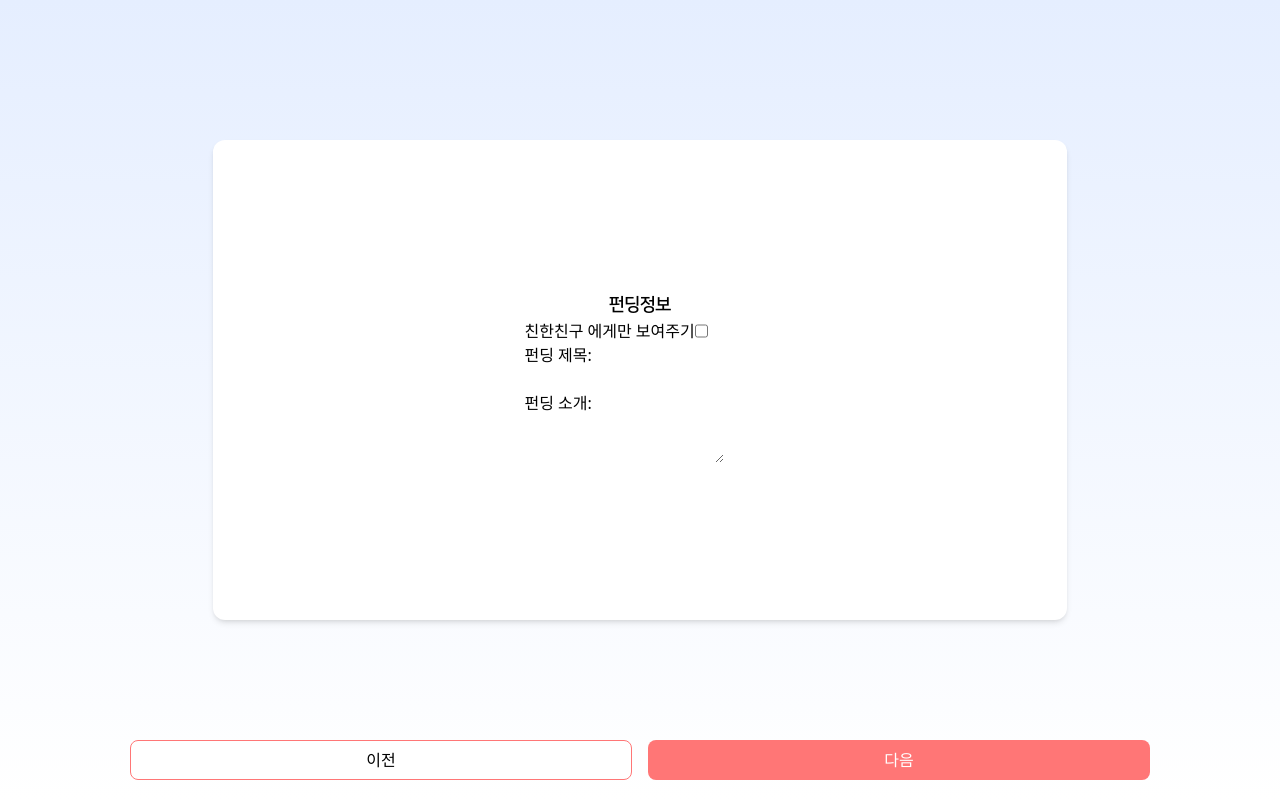
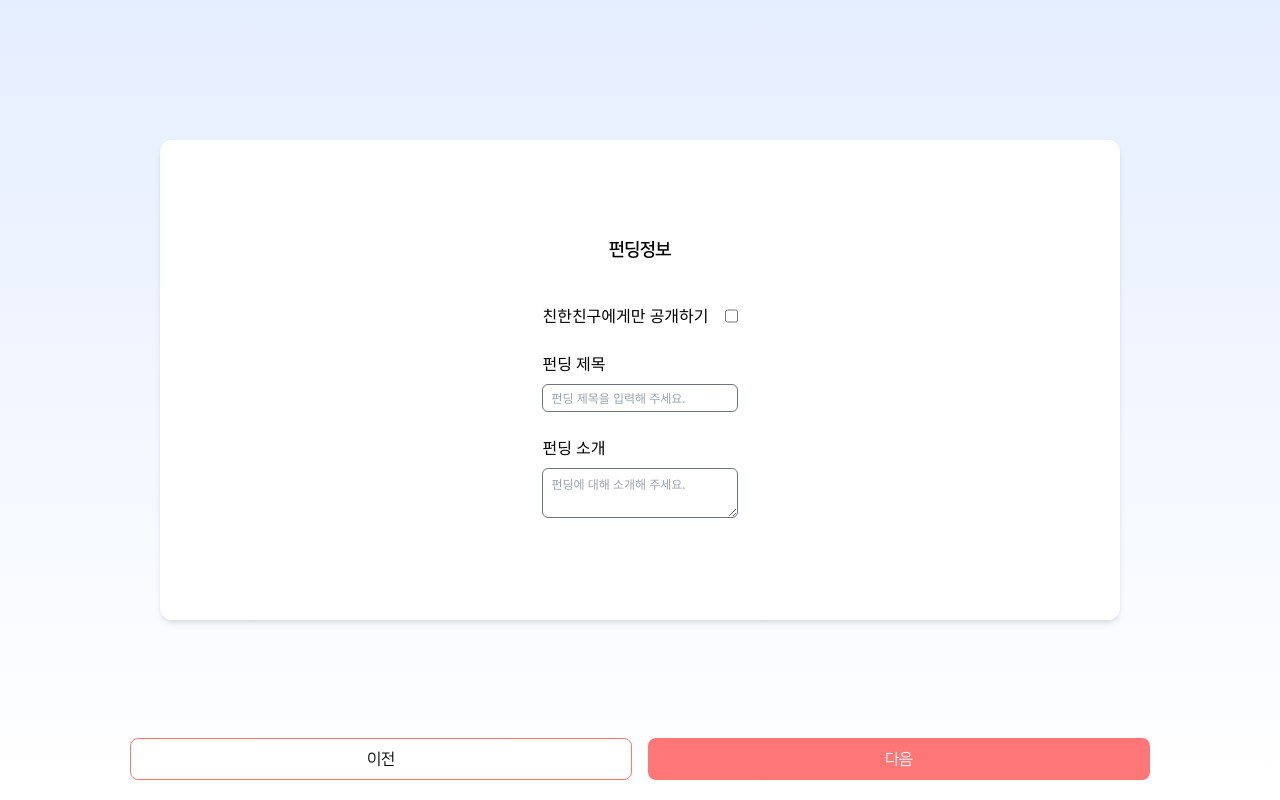
Before and after one commit to sun-mart-egg/funding-gift, a React (Vite) app in the folder FE/: page /make-funding-detail in a window 1280 px wide. Both pictures are taken after a click on the button "다음". Built offline with nearby package versions, Linux system fonts and the light colour scheme.

Commit message:
[FE][Design] #S10P22D201-154 #in-progress 펀딩 디테일 화면(펀딩 정보) 디자인 완료

```diff
--- a/FE/src/components/Funding/pages/MakeFundingDetail.jsx
+++ b/FE/src/components/Funding/pages/MakeFundingDetail.jsx
@@ -89,13 +89,15 @@ function MakeFundingDetail() {
         );
       case 1:
         return (
-          <div className="flex flex-col justify-center  ">
-            <div>
-              <p className="text-center font-cusFont2 text-lg">펀딩정보</p>
+          <div className="text-md flex flex-col  justify-center">
+            <div id="card-title">
+              <p className="mb-10 text-center font-cusFont2 text-lg">
+                펀딩정보
+              </p>
             </div>
-            <div className="">
-              <div className="flex">
-                <p>친한친구 에게만 보여주기</p>
+            <div id="card-content">
+              <div id="is-bestfriend" className="mb-6 flex">
+                <p className="mr-4 ">친한친구에게만 공개하기</p>
                 <input
                   type="checkbox"
                   name="bestFriend"
@@ -104,20 +106,28 @@ function MakeFundingDetail() {
                   className="p-4"
                 />
               </div>
-              <p>펀딩 제목:</p>
+              <div id="funding-title" className="mb-6">
+                <p>펀딩 제목</p>
                 <input
                   type="text"
                   name="title"
                   value={formData.title}
+                  placeholder="펀딩 제목을 입력해 주세요."
                   onChange={handleInputChange}
+                  className="mt-2 h-7 w-full rounded-md border  border-gray-500 p-2 text-xs placeholder:text-xs"
                 />
-              <p>펀딩 소개:</p>
+              </div>
+              <div id="funding-detail">
+                <p>펀딩 소개</p>
                 <textarea
                   type="text"
                   name="intro"
                   value={formData.intro}
                   onChange={handleInputChange}
+                  placeholder="펀딩에 대해 소개해 주세요."
+                  className="mt-2  w-full rounded-md border  border-gray-500 p-2 text-xs placeholder:text-xs"
                 />
+              </div>
             </div>
           </div>
         );
@@ -218,7 +228,7 @@ function MakeFundingDetail() {
     >
       <div
         id="makeCard"
-        className="mb-10 flex h-3/5 w-2/3 flex-col items-center justify-center rounded-xl bg-white p-4 shadow-md"
+        className="mb-10 flex h-3/5 w-[75%] flex-col items-center justify-center rounded-xl bg-white p-4 shadow-md"
       >
         <div id="contentSection">{renderContent()}</div>
       </div>
@@ -232,14 +242,14 @@ function MakeFundingDetail() {
               <button
                 onClick={handlePrev}
                 style={{ width: "calc(40% - 10px)" }} // 버튼 너비 조정
-                className="rounded-lg border border-cusColor3 bg-white "
+                className="common-btn border-cus border border-cusColor3 bg-white text-black "
               >
                 이전
               </button>
               <button
                 onClick={handleNext}
                 style={{ width: "calc(40% - 10px)" }} // 버튼 너비 조정
-                className="rounded-lg bg-cusColor3 p-2 text-white"
+                className="common-btn"
               >
                 다음
               </button>
@@ -248,7 +258,7 @@ function MakeFundingDetail() {
             <button
               onClick={handleNext}
               style={{ width: "calc(66% )" }} // 버튼 너비 조정
-              className="rounded-lg bg-cusColor3 p-2 text-white"
+              className="common-btn"
             >
               다음
             </button>
--- a/FE/src/index.css
+++ b/FE/src/index.css
@@ -6,32 +6,32 @@
 
 /* 글꼴 */
 @font-face {
-    font-family: 'cusFont1';
+  font-family: "cusFont1";
   src: url(/fonts/HSSantokki-Regular.ttf);
 }
 
 @font-face {
-    font-family: 'cusFont2';
+  font-family: "cusFont2";
   src: url(/fonts/NanumSquare_acB.ttf);
 }
 
 @font-face {
-    font-family: 'cusFont3';
+  font-family: "cusFont3";
   src: url(/fonts/NanumSquare_acR.ttf);
 }
 
 @font-face {
-    font-family: 'cusFont4';
+  font-family: "cusFont4";
   src: url(/fonts/Ownglyph_2022_UWY_Si_Woo-Rg.ttf);
 }
 
 @font-face {
-    font-family: 'cusFont5';
+  font-family: "cusFont5";
   src: url(/fonts/SDSamliphopangcheTTFBasic.ttf);
 }
 
 @font-face {
-    font-family: 'cusFont6';
+  font-family: "cusFont6";
   src: url(/fonts/Yeongdo.ttf);
 }
 
@@ -39,28 +39,29 @@
 @layer components {
   .main-layer {
     /* 열방향, 가운데정렬, 최대너비500, 너비반응형, 배경흰색 */
-        @apply flex flex-col justify-center items-center
-        max-w-[500px] w-full h-screen bg-white
+    @apply flex h-screen w-full max-w-[500px]
+        flex-col items-center justify-center bg-white;
   }
 
   .header {
-        @apply flex flex-row items-center
-        bg-white shadow-lg absolute top-0
-        max-w-[500px] w-full
-        max-h-[60px] h-full
+    @apply absolute top-0 flex
+        h-full max-h-[60px] w-full max-w-[500px]
+        flex-row items-center
+        bg-white shadow-lg;
   }
 
   .footer {
     /* 행방향, 가운데정렬, 배경흰색, absolute 바닥고정, 윗부분 회색 border */
-        @apply flex flex-row items-center justify-between
-        bg-white absolute bottom-0 px-10 border-gray-400
-        max-w-[500px] w-full
-        h-[80px] border-t-[1px]
+    @apply absolute bottom-0 flex h-[80px]
+        w-full max-w-[500px] flex-row items-center justify-between
+        border-t-[1px] border-gray-400
+        bg-white px-10;
   }
 
   .common-btn {
     /* 가운데정렬, 테투리둥글게, 나눔스퀘어, 글꼴흰색, 배경주황색 */
-        @apply flex flex-row justify-center items-center
-        bg-cusColor3 rounded-lg font-cusFont3 text-white
+    @apply flex flex-row items-center justify-center
+        rounded-lg bg-cusColor3 p-2 font-cusFont3
+        text-white;
   }
 }
```
Lines whose indentation alone changed are shown as unchanged.
